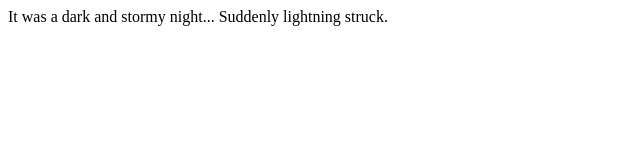
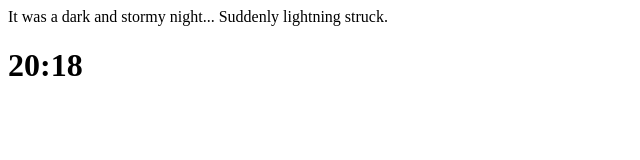
Before and after one commit to Oceanblue713/fireside-story, a plain HTML site: page index.html in a window 1280 px wide. Shown: the whole page, without its empty margins (0-640 px from the left). Drawn offline with Linux system fonts and the light colour scheme.

Commit message:
What time is it now

```diff
--- a/index.html
+++ b/index.html
@@ -3,5 +3,6 @@
     <p>It was a dark and stormy night...
       Suddenly lightning struck.
     </p>
+    <h1>20:18</h1>
   </body>
 </html>
```
